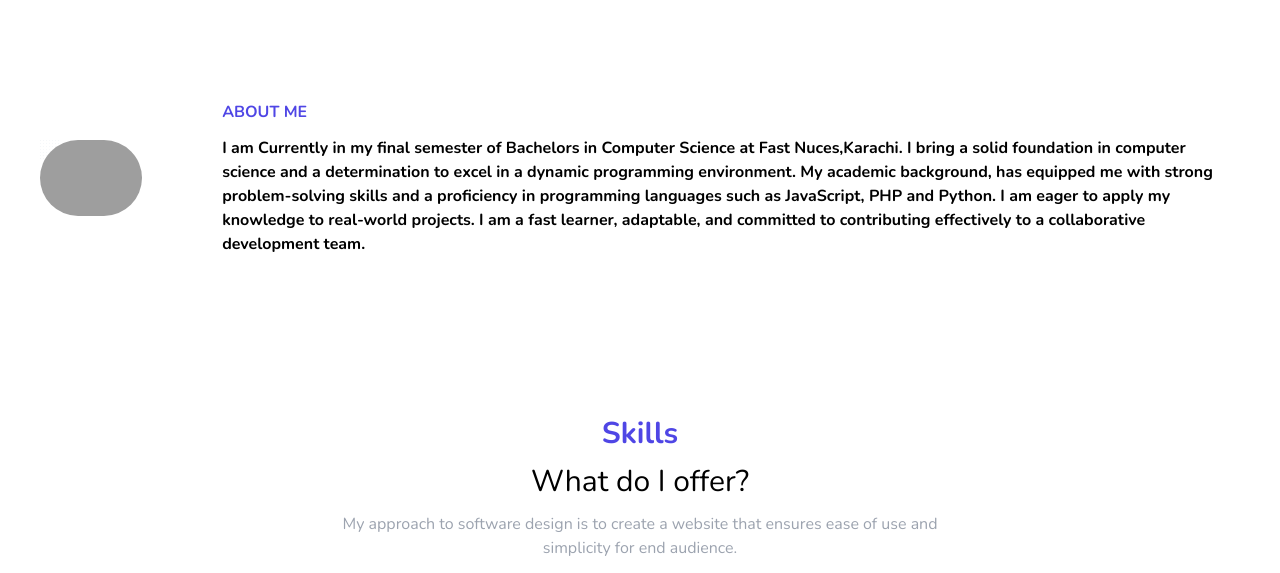
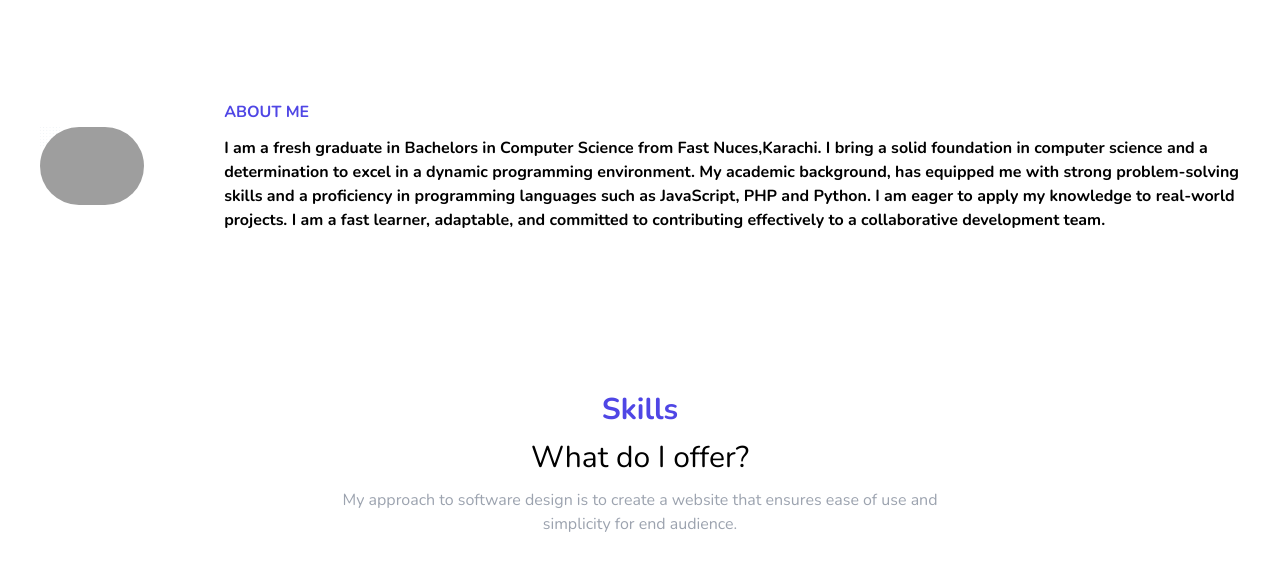
Before and after one commit to KhawajaAbdullah2000/portfolio, a website: page index.html in a window 1280 px wide. Shown: the part 860-1433 px from the top of the page. Drawn offline with nearby package versions, Linux system fonts and the light colour scheme; grey boxes are pictures that could not be loaded.

Commit message:
Update index.html about section

```diff
--- a/index.html
+++ b/index.html
@@ -155,9 +155,8 @@
           <h1 class="text-indigo-600 font-bold">ABOUT ME</h1>
 
           <p class="text-black-400 font-bold dark:text-white">
-            I am Currently in my final semester of Bachelors in Computer Science at Fast Nuces,Karachi.
-            I bring a solid foundation in
-            computer science and a determination to excel in a dynamic programming environment. My academic
+            I am a fresh graduate in Bachelors in Computer Science from Fast Nuces,Karachi.
+            I bring a solid foundation in computer science and a determination to excel in a dynamic programming environment. My academic
             background, has equipped me with strong problem-solving skills and a proficiency in programming
             languages such as JavaScript, PHP and Python. I am eager to apply my knowledge to real-world projects.
             I am a fast learner, adaptable, and committed to contributing effectively to a collaborative development
```
